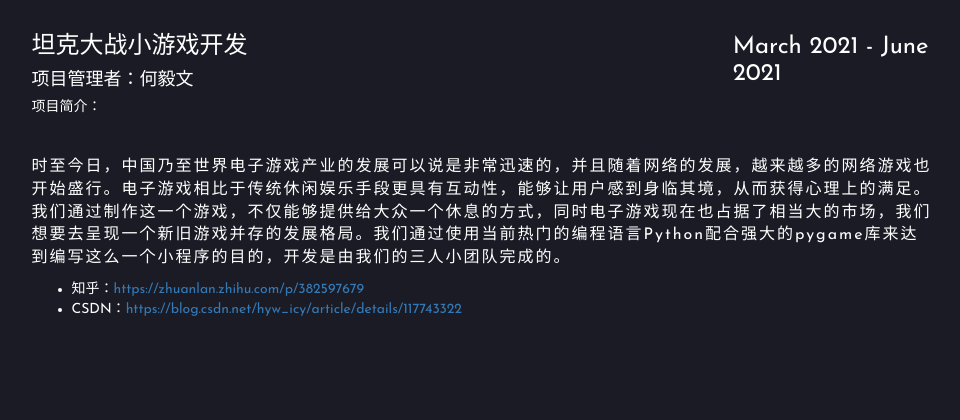
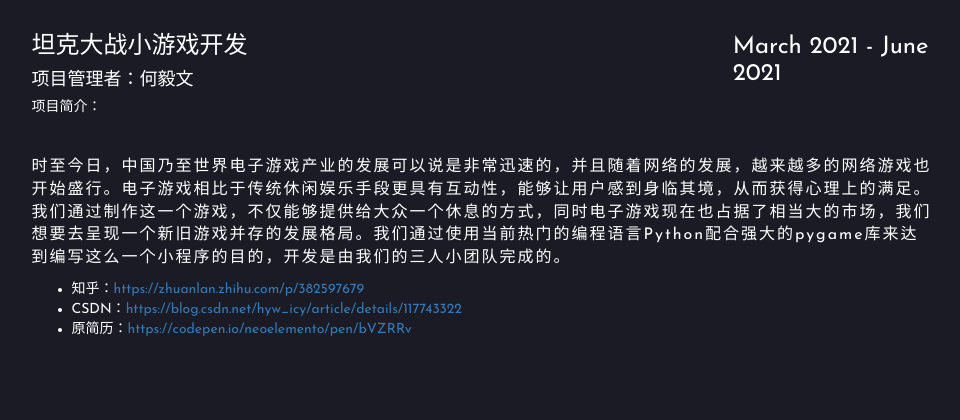
Before and after one commit to hywsakura/hyw, a Flask app: page / in a window 1280 px wide. Shown: the part 1044-1464 px from the top of the page, without its empty margins (156-1116 px from the left). Before the commit the page ends 1360 px from the top, so only its background shows below. Run offline with Flask 2, Linux system fonts and the light colour scheme; some libraries are stand-ins or nearby versions.

Commit message:
新简历1

```diff
--- a/app.py
+++ b/app.py
@@ -33,8 +33,8 @@ person = {
             'icon': 'fa-facebook-f'
         },
         {
-            'link': 'https://github.com/nono',
-            'icon': 'fa-github1'
+            'link': 'https://codepen.io/neoelemento/pen/bVZRRv',
+            'icon': 'fa-github'
         },
         {
             'link': 'https://zhuanlan.zhihu.com/p/382597679',
--- a/templates/chartsajax1.html
+++ b/templates/chartsajax1.html
@@ -2,6 +2,7 @@
 <html>
 <head>
     <meta charset="UTF-8">
+    <title>数据可视化分析</title>
     <script src="../static/js/plotly-latest.min.js"></script>
     <script src="../static/js/jquery-3.1.1.min.js"></script>
     <script>
--- a/templates/chartsajax2.html
+++ b/templates/chartsajax2.html
@@ -2,6 +2,7 @@
 <html>
 <head>
     <meta charset="UTF-8">
+    <title>数据可视化分析</title>
     <script src="../static/js/plotly-latest.min.js"></script>
     <script src="../static/js/jquery-3.1.1.min.js"></script>
     <script>
--- a/templates/index1.html
+++ b/templates/index1.html
@@ -2,7 +2,7 @@
 <html lang="en" >
 <head>
   <meta charset="UTF-8">
-  <title>CodePen - Resume</title>
+  <title>我的简历</title>
   <link href='https://fonts.googleapis.com/css?family=Josefin+Sans&subset=latin,latin-ext' rel='stylesheet' type='text/css'>
 <link rel="stylesheet" href="https://cdn.rawgit.com/konpa/devicon/master/devicon.min.css">
   <link rel='stylesheet' href='https://maxcdn.bootstrapcdn.com/bootstrap/3.3.5/css/bootstrap.min.css'>
@@ -97,6 +97,7 @@
               <ul>
                 <li>知乎：<a href="{{ person.social_media[2].link }}" target="_blank">{{ person.social_media[2].link }}</a></li>
                 <li>CSDN：<a href="{{ person.social_media[3].link }}" target="_blank">{{ person.social_media[3].link }}</a></li>
+                <li>原简历：<a href="{{ person.social_media[1].link }}" target="_blank">{{ person.social_media[1].link }}</a></li>
               </ul>
             </div>
           </div>
```
